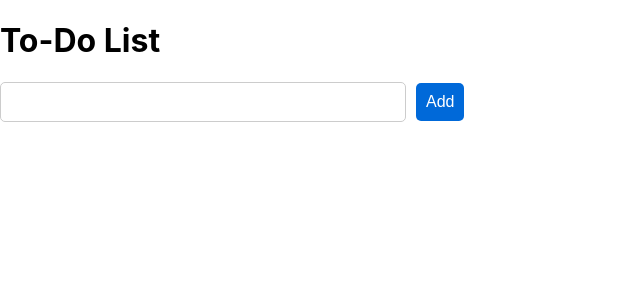
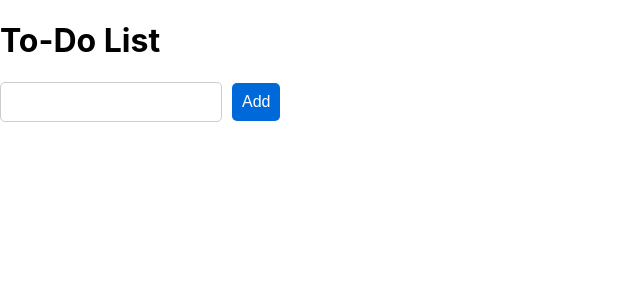
Before and after one commit to honglytech/react-projects, a React (Create React App) app: page / in a window 1280 px wide. Shown: the top 300 px of the page, without its empty margins (0-640 px from the left). Built offline with nearby package versions, Linux system fonts and the light colour scheme.

Commit message:
updated width

```diff
--- a/src/TodoList.js
+++ b/src/TodoList.js
@@ -43,7 +43,6 @@ const TodoList = () => {
             <div style={{ display: "flex", alignItems: "center" }}>
               <input
                 type="checkbox"
-                style={{ marginRight: "10px" }}
                 checked={todo.checked}
                 onChange={() => handleToggleTodo(index)}
               />
--- a/src/index.css
+++ b/src/index.css
@@ -7,9 +7,8 @@ body {
   -moz-osx-font-smoothing: grayscale;
 }
 
-input,
-textarea {
-  width: 30%;
+input {
+  max-width: 200px;
   padding: 10px;
   font-size: 16px;
   border-radius: 5px;
```
